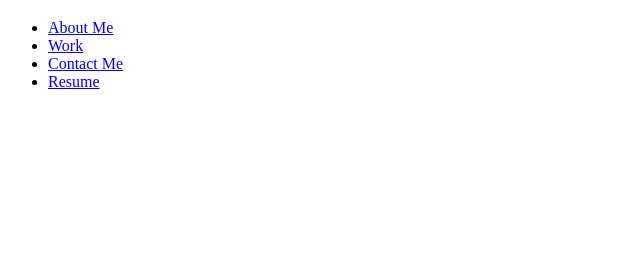
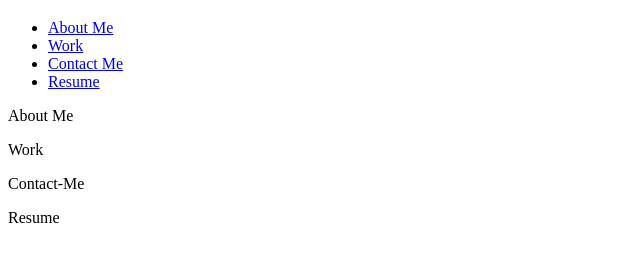
Before and after one commit to lauramichellepeterson/challenge2, a plain HTML site: page index.html in a window 1280 px wide. Shown: the part 61-322 px from the top of the page, without its empty margins (0-640 px from the left). Drawn offline with Linux system fonts and the light colour scheme.

Commit message:
added nav links and basic content sections

```diff
--- a/index.html
+++ b/index.html
@@ -14,21 +14,45 @@
         <div>
             <ul>
                 <li>
-                    <a href="#">About Me</a>
+                    <a href="#about-me">About Me</a>
                 </li>
                 <li>
-                    <a href="#">Work</a>
+                    <a href="#work">Work</a>
                 </li>
                 <li>
-                    <a href="#">Contact Me</a>
+                    <a href="#contact-me">Contact Me</a>
                 </li>
                 <li>
-                    <a href="#">Resume</a>
+                    <a href="#resume">Resume</a>
                 </li>
             </ul>
         </div>
     </div>
+    <!-- hero image -->
+    <div class="hero" title=""></div>
+    <!-- main page content -->
+    <div class="content">
 
+        <!--about me section-->
+        <div id="about-me" class="">
+            <p>About Me</p>
+        </div>
+
+        <!--work section-->
+        <div id="work" class="">
+            <p>Work</p>
+        </div>
+
+        <!--contact me section-->
+        <div id="contact-me" class="">
+            <p>Contact-Me</p>
+        </div>
+
+        <!--resume section-->
+        <div id="resume" class="">
+            <p>Resume</p>
+        </div>
+    </div>
 </body>
 
 </html>
```
